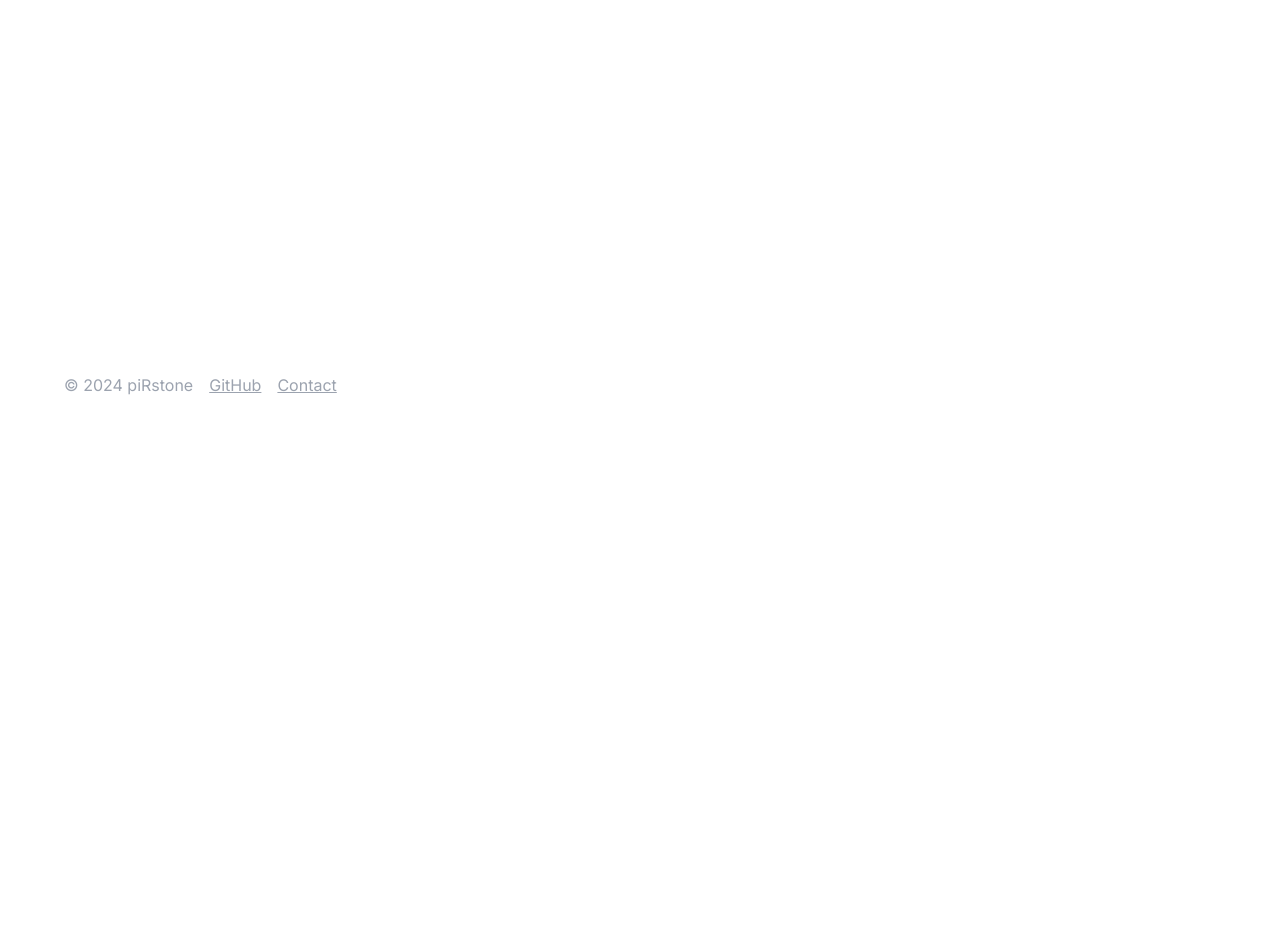
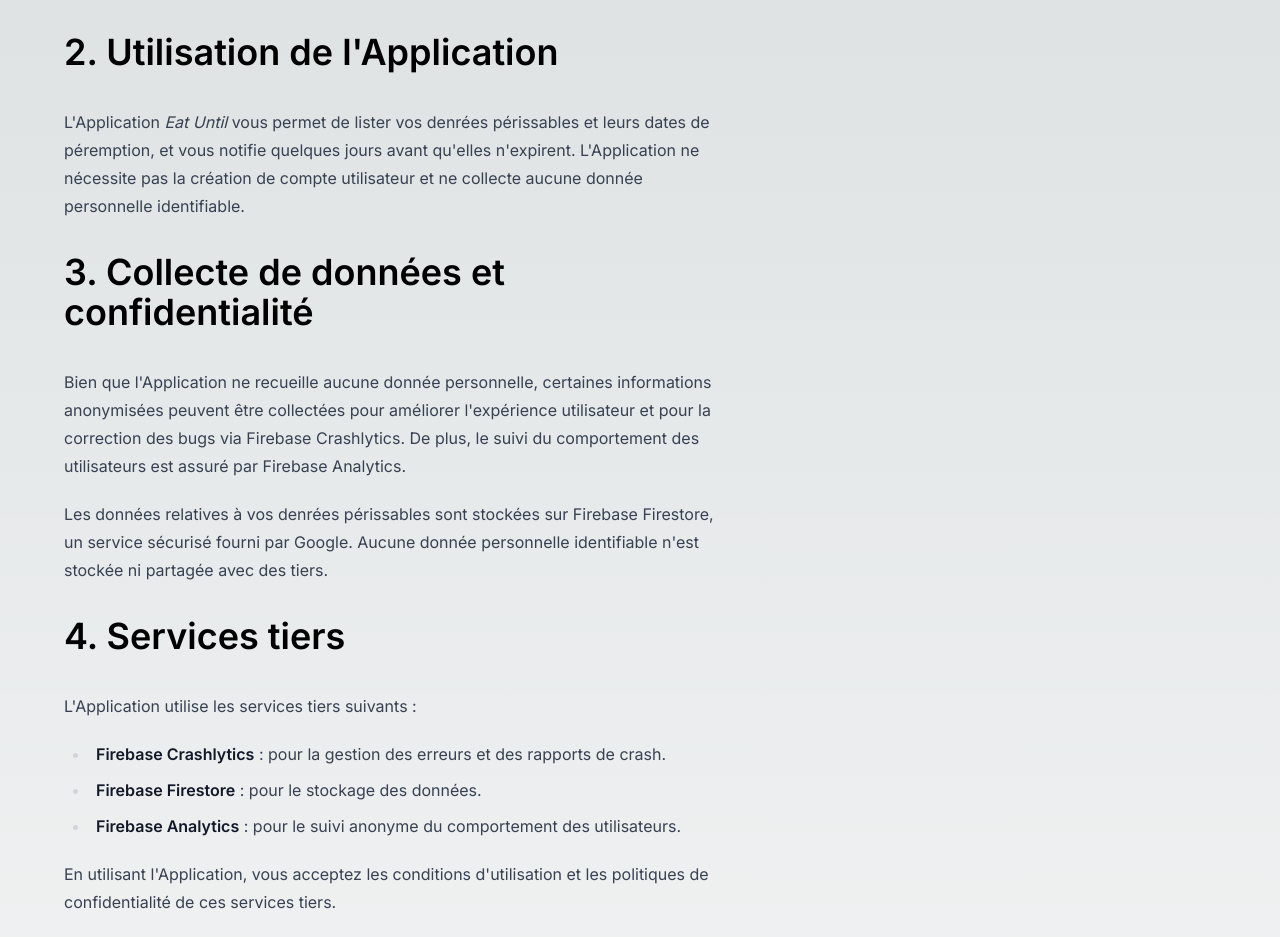
Before and after one commit to piRstone/pirstone-website, a Next.js app: page /eat-until/cgu in a window 1280 px wide. Before the commit this address had no page. Shown: the part 515-1452 px from the top of the page. Before the commit the page ends 960 px from the top, so only its background shows below. Built offline with nearby package versions, Linux system fonts and the light colour scheme.

Commit message:
feat: add eat until legals and privacy policies

```diff
--- /dev/null
+++ b/src/app/eat-until/cgu/layout.tsx
@@ -0,0 +1,9 @@
+import MarkdownLayout from '@/components/MardownLayout';
+
+export default function MdxLayout({ children }: { children: React.ReactNode }) {
+  return (
+    <MarkdownLayout>
+      {children}
+    </MarkdownLayout>
+  );
+}
--- /dev/null
+++ b/src/app/eat-until/cgu/page.mdx
@@ -0,0 +1,44 @@
+
+# Conditions Générales d'Utilisation de l'application Eat Until
+
+## 1. Introduction
+
+Bienvenue sur l'application mobile *Eat Until* (ci-après dénommée "l'Application"). En téléchargeant ou en utilisant l'Application, vous acceptez de respecter et d'être lié par les présentes Conditions Générales d'Utilisation (CGU). Si vous n'acceptez pas ces conditions, veuillez ne pas utiliser l'Application.
+
+## 2. Utilisation de l'Application
+
+L'Application *Eat Until* vous permet de lister vos denrées périssables et leurs dates de péremption, et vous notifie quelques jours avant qu'elles n'expirent. L'Application ne nécessite pas la création de compte utilisateur et ne collecte aucune donnée personnelle identifiable.
+
+## 3. Collecte de données et confidentialité
+
+Bien que l'Application ne recueille aucune donnée personnelle, certaines informations anonymisées peuvent être collectées pour améliorer l'expérience utilisateur et pour la correction des bugs via Firebase Crashlytics. De plus, le suivi du comportement des utilisateurs est assuré par Firebase Analytics.
+
+Les données relatives à vos denrées périssables sont stockées sur Firebase Firestore, un service sécurisé fourni par Google. Aucune donnée personnelle identifiable n'est stockée ni partagée avec des tiers.
+
+## 4. Services tiers
+
+L'Application utilise les services tiers suivants :
+
+- **Firebase Crashlytics** : pour la gestion des erreurs et des rapports de crash.
+- **Firebase Firestore** : pour le stockage des données.
+- **Firebase Analytics** : pour le suivi anonyme du comportement des utilisateurs.
+
+En utilisant l'Application, vous acceptez les conditions d'utilisation et les politiques de confidentialité de ces services tiers.
+
+## 5. Limitation de responsabilité
+
+L'Application est fournie "telle quelle", sans garantie d'aucune sorte. Bien que nous fassions de notre mieux pour assurer l'exactitude et la fiabilité des informations fournies, nous ne pouvons garantir que l'Application fonctionnera sans interruptions ni erreurs. Vous utilisez l'Application à vos propres risques.
+
+Nous ne saurions être tenus responsables de toute perte ou dommage découlant de l'utilisation ou de l'incapacité à utiliser l'Application, y compris, mais sans s'y limiter, les pertes de données ou les dommages à vos appareils.
+
+## 6. Modifications des CGU
+
+Nous nous réservons le droit de modifier ces CGU à tout moment. En cas de modification, les nouvelles conditions seront mises à jour dans l'Application et vous serez informé via une notification. Il est de votre responsabilité de consulter ces CGU régulièrement.
+
+## 7. Droit applicable
+
+Les présentes CGU sont régies par le droit français. En cas de litige relatif à l'Application, les tribunaux français seront seuls compétents.
+
+## 8. Contact
+
+Pour toute question relative à ces CGU ou à l'utilisation de l'Application, vous pouvez nous contacter à l'adresse suivante : eatuntil@pirstone.com.
--- /dev/null
+++ b/src/app/eat-until/privacy/layout.tsx
@@ -0,0 +1,5 @@
+import MarkdownLayout from "@/components/MardownLayout";
+
+export default function MdxLayout({ children }: { children: React.ReactNode }) {
+  return <MarkdownLayout>{children}</MarkdownLayout>;
+}
--- /dev/null
+++ b/src/app/eat-until/privacy/page.mdx
@@ -0,0 +1,57 @@
+
+# Politique de Confidentialité de l'application Eat Until
+
+## 1. Introduction
+
+Cette Politique de Confidentialité décrit comment l'application mobile *Eat Until* (ci-après dénommée "l'Application") collecte, utilise, et protège les informations concernant ses utilisateurs. En utilisant l'Application, vous acceptez les pratiques décrites dans cette politique. Si vous n'acceptez pas cette politique, veuillez ne pas utiliser l'Application.
+
+## 2. Données collectées
+
+L'Application *Eat Until* ne nécessite pas la création de compte utilisateur et ne collecte aucune donnée personnelle identifiable telle que votre nom, adresse, ou toute autre information permettant de vous identifier directement.
+
+### 2.1 Données non personnelles
+
+Bien que l'Application ne collecte pas de données personnelles, certaines informations non personnelles peuvent être automatiquement collectées afin d'améliorer l'expérience utilisateur et d'assurer le bon fonctionnement de l'Application. Ces informations peuvent inclure, sans s'y limiter :
+
+- Les données de diagnostic et de performance via **Firebase Crashlytics** pour l'identification et la correction des erreurs.
+- Des informations anonymisées sur l'utilisation de l'Application via **Firebase Analytics** pour mieux comprendre le comportement des utilisateurs.
+
+## 3. Utilisation des données
+
+Les informations collectées sont utilisées uniquement pour les finalités suivantes :
+
+- Améliorer la qualité et les performances de l'Application.
+- Identifier et corriger les bogues et autres problèmes techniques.
+- Comprendre les tendances d'utilisation pour adapter l'Application aux besoins des utilisateurs.
+
+Aucune des données collectées ne sera vendue, échangée ou partagée avec des tiers, sauf si requis par la loi.
+
+## 4. Stockage des données
+
+Les données relatives aux denrées périssables que vous enregistrez dans l'Application sont stockées de manière sécurisée sur **Firebase Firestore**. Ces données sont uniquement accessibles par vous, et ne sont pas partagées avec des tiers.
+
+## 5. Sécurité des données
+
+Nous prenons des mesures de sécurité appropriées pour protéger vos données contre tout accès non autorisé, altération, divulgation ou destruction. Cependant, veuillez noter qu'aucun système de stockage ou de transmission de données sur Internet n'est totalement sécurisé. Nous ne pouvons garantir la sécurité absolue des informations que vous nous transmettez.
+
+## 6. Services tiers
+
+L'Application utilise les services tiers suivants :
+
+- **Firebase Crashlytics** : pour la gestion des erreurs et des rapports de crash.
+- **Firebase Firestore** : pour le stockage sécurisé des données.
+- **Firebase Analytics** : pour le suivi anonymisé du comportement des utilisateurs.
+
+Ces services tiers ont leurs propres politiques de confidentialité que vous pouvez consulter pour comprendre comment ils traitent vos informations. Nous ne sommes pas responsables des pratiques de confidentialité ou du contenu de ces services tiers.
+
+## 7. Droits des utilisateurs
+
+Étant donné que l'Application ne collecte aucune donnée personnelle identifiable, les utilisateurs ne sont pas tenus de demander l'accès, la rectification ou la suppression de leurs données personnelles. Toutes les informations enregistrées sur l'Application peuvent être supprimées directement par l'utilisateur en désinstallant l'Application.
+
+## 8. Modifications de la Politique de Confidentialité
+
+Nous nous réservons le droit de modifier cette Politique de Confidentialité à tout moment. Toute modification sera publiée sur cette page et, si les modifications sont significatives, nous vous en informerons via une notification dans l'Application. Il est de votre responsabilité de consulter régulièrement cette Politique de Confidentialité.
+
+## 9. Contact
+
+Pour toute question concernant cette Politique de Confidentialité ou vos interactions avec l'Application, veuillez nous contacter à l'adresse suivante : eatuntil@pirstone.com.
```
